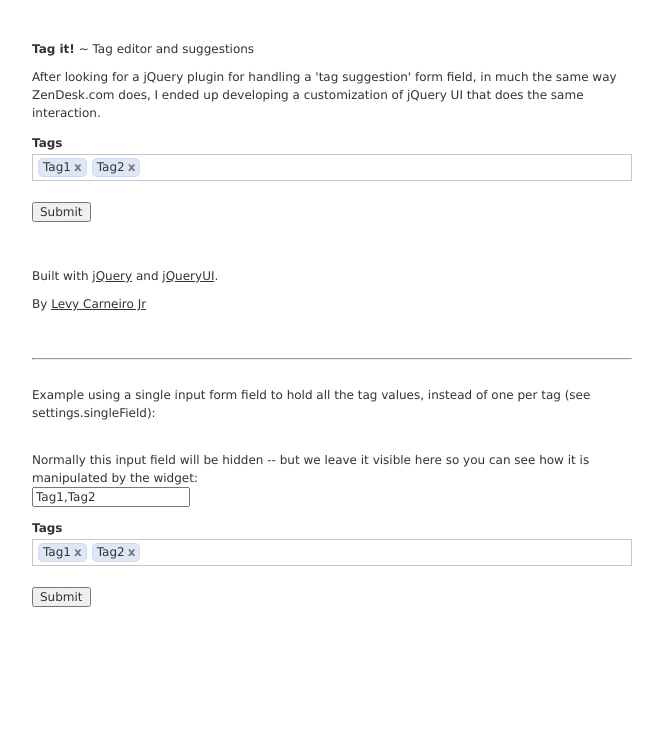
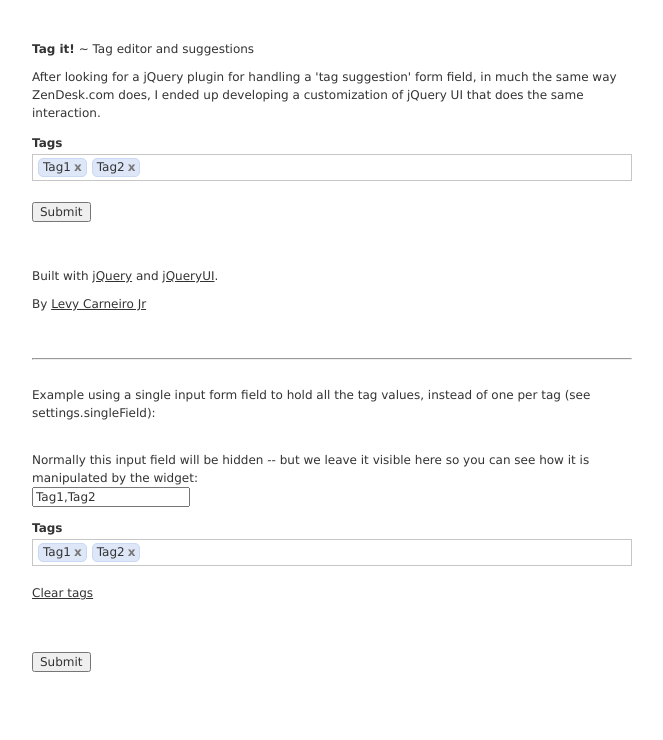
Before and after one commit to aehlke/tag-it, a plain HTML site: page example.html in a window 1280 px wide. Shown: the whole page, without its empty margins (8-671 px from the left). Drawn offline with Linux system fonts and the light colour scheme.

Commit message:
added removeAll method for clearing the widget, and example usage of it

```diff
--- a/example.html
+++ b/example.html
@@ -75,6 +75,9 @@
 				<!-- Existing list items will be pre-added to the tags -->
 			</ul>
 		</div>
+        <div class="line">
+            <a href="#" onclick="$('#myTags2').tagit('removeAll');">Clear tags</a>
+        </div>
 		<div class="line">
 			<input type="submit" value="Submit" />
 		</div>
--- a/js/tag-it.js
+++ b/js/tag-it.js
@@ -1,8 +1,5 @@
         /*if (options_or_action == 'clear') {
             // Resets the widget, removing all tags
-            $.each(assignedTags(), function(index, tag) {
-                removeTag(tag);
-            });
             return this; // for chainability
         } else {*/
 
@@ -272,6 +269,7 @@
         },
 
         removeTag: function(tag) {
+            tag = $(tag);
             if (this.options.onTagRemoved) {
                 this.options.onTagRemoved(tag);
             }
@@ -284,6 +282,14 @@
                 this._updateSingleTagsField(tags);
             }
             tag.remove();
+        },
+
+        removeAll: function() {
+            // Removes all tags
+            var self = this;
+            this.tagList.children('.tagit-choice').each(function(index, tag) {
+                self.removeTag(tag);
+            });
         }
 
     });
```
